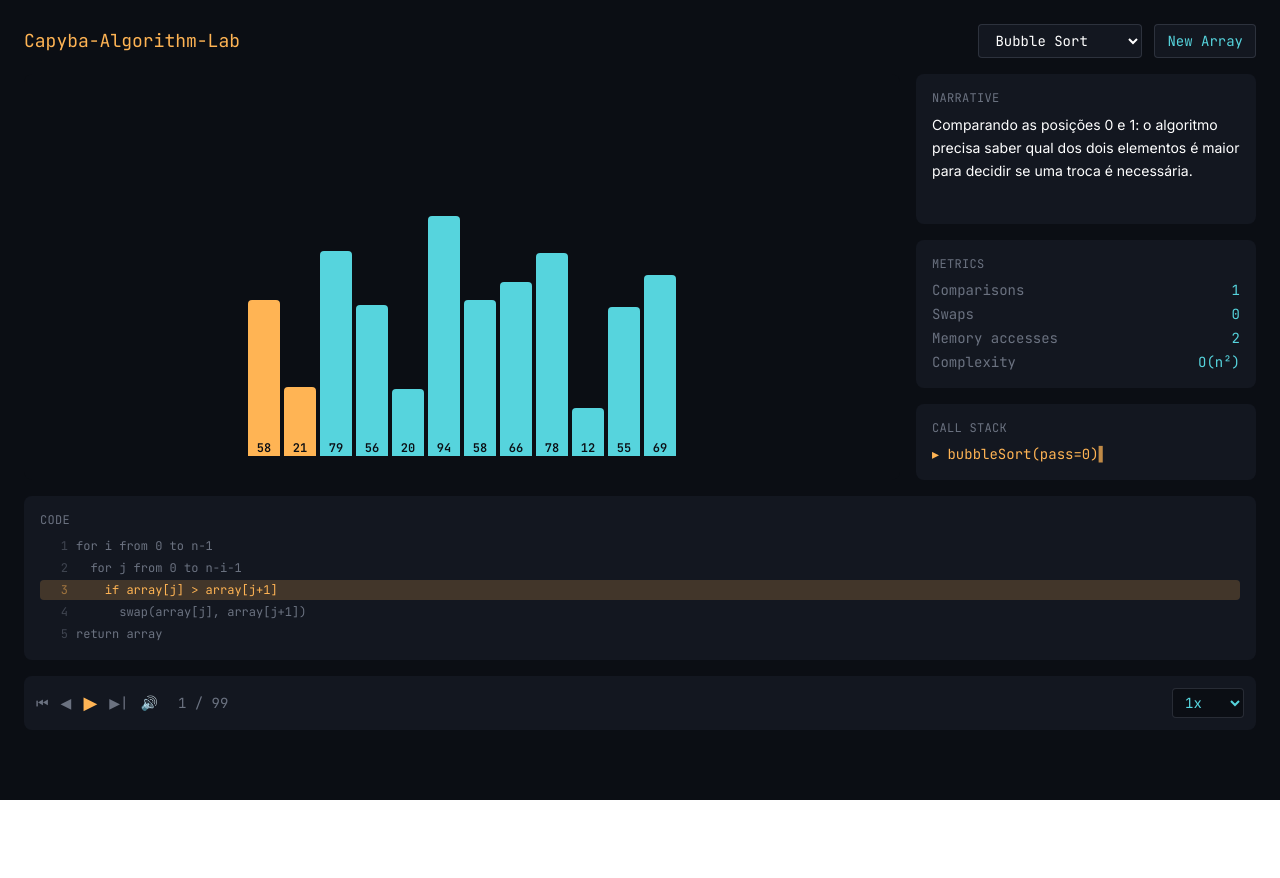
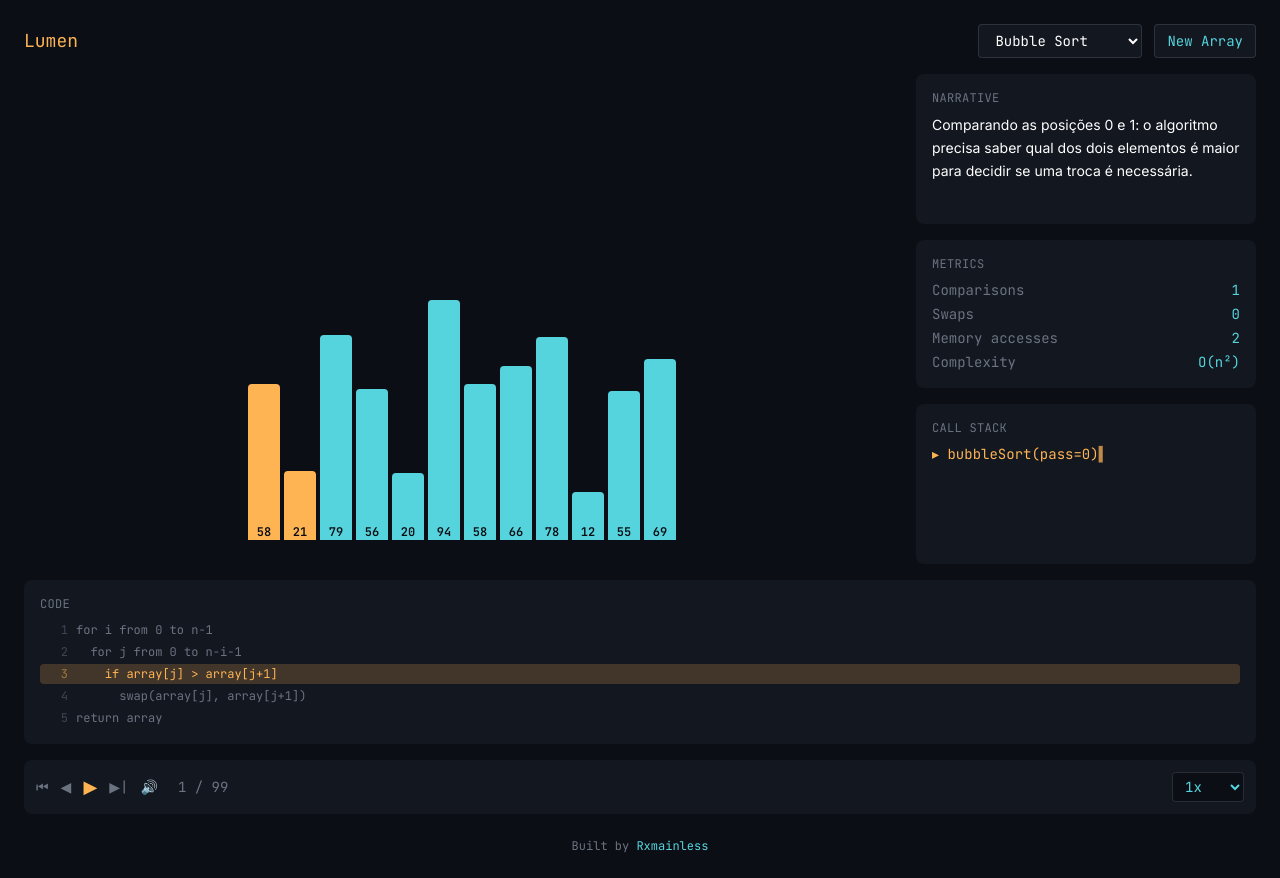
Before and after one commit to Rxmainless/Capyba-Algorithm-Lab, a React (Vite) app: page / in a window 1280 px wide. Before the commit the page ends 800 px from the top, so only its background shows below. Built offline with nearby package versions, Linux system fonts and the light colour scheme.

Commit message:
chore: rebrand project to Lumen, stabilize call stack height, auto-generate array on replay

```diff
--- a/index.html
+++ b/index.html
@@ -6,7 +6,7 @@
 <link href="https://fonts.googleapis.com/css2?family=JetBrains+Mono:wght@400;600&family=Inter:wght@400;500&display=swap" rel="stylesheet">
     <link rel="icon" type="image/svg+xml" href="/favicon.svg" />
     <meta name="viewport" content="width=device-width, initial-scale=1.0" />
-    <title>capyba-algorithm-lab</title>
+    <title>Lumen — Algorithm & CS Lab</title>
   </head>
   <body>
     <div id="root"></div>
--- a/package.json
+++ b/package.json
@@ -1,5 +1,5 @@
 {
-  "name": "capyba-algorithm-lab",
+  "name": "lumen-algorithm-lab",
   "private": true,
   "version": "0.0.0",
   "type": "module",
--- a/src/App.tsx
+++ b/src/App.tsx
@@ -1,4 +1,4 @@
-import { useEffect, useState } from "react";
+import { useEffect, useRef, useState } from "react";
 import { useExecutionStore } from "./store/executionStore";
 import { useFrameAudio } from "./hooks/useFrameAudio";
 import { getAlgorithmById } from "./engine/algorithms/registry";
@@ -20,16 +20,34 @@ export default function App() {
 
   const [algorithmId, setAlgorithmId] = useState("bubble-sort");
   const [inputArray, setInputArray] = useState(randomArray());
+  const autoPlayOnLoad = useRef(false);
 
   useEffect(() => {
     const algorithm = getAlgorithmById(algorithmId);
     loadFrames([...algorithm.run(inputArray)]);
+
+    if (autoPlayOnLoad.current) {
+      useExecutionStore.getState().play();
+      autoPlayOnLoad.current = false;
+    }
   }, [algorithmId, inputArray, loadFrames]);
+
+  const handlePlay = () => {
+    const { currentIndex, frames } = useExecutionStore.getState();
+    const isFinished = frames.length > 0 && currentIndex === frames.length - 1;
+
+    if (isFinished) {
+      autoPlayOnLoad.current = true;
+      setInputArray(randomArray());
+    } else {
+      useExecutionStore.getState().play();
+    }
+  };
 
   return (
     <div className="min-h-screen bg-bg text-white flex flex-col p-4 md:p-6 gap-4">
       <div className="flex flex-col md:flex-row md:items-center md:justify-between gap-3">
-        <h1 className="font-mono text-lg text-accent-amber">Capyba-Algorithm-Lab</h1>
+        <h1 className="font-mono text-lg text-accent-amber">Lumen</h1>
         <AlgorithmSelector
           selectedId={algorithmId}
           onSelect={setAlgorithmId}
@@ -45,7 +63,10 @@ export default function App() {
         </div>
       </div>
       <CodePanel algorithmId={algorithmId} />
-      <PlaybackControls />
+      <PlaybackControls onPlay={handlePlay} />
+      <footer className="text-center text-xs font-mono text-text-secondary pt-2">
+        Built by <a href="https://github.com/Rxmainless" target="_blank" rel="noopener noreferrer" className="text-accent-cyan hover:text-white">Rxmainless</a>
+      </footer>
     </div>
   );
 }
--- a/src/components/controls/PlaybackControls.tsx
+++ b/src/components/controls/PlaybackControls.tsx
@@ -9,8 +9,12 @@ const SPEED_OPTIONS = [
   { label: "4x", value: 100 },
 ] as const;
 
-export function PlaybackControls() {
-  const { isPlaying, play, pause, next, prev, reset, speed, setSpeed, currentIndex, frames, muted, toggleMute } =
+interface PlaybackControlsProps {
+  onPlay: () => void;
+}
+
+export function PlaybackControls({ onPlay }: PlaybackControlsProps) {
+  const { isPlaying, pause, next, prev, reset, speed, setSpeed, currentIndex, frames, muted, toggleMute } =
     useExecutionStore();
 
   useEffect(() => {
@@ -23,7 +27,7 @@ export function PlaybackControls() {
     <div className="flex items-center gap-3 bg-panel rounded-lg p-3 font-mono text-sm">
       <button onClick={reset} className="text-text-secondary hover:text-white">⏮</button>
       <button onClick={prev} className="text-text-secondary hover:text-white">◀</button>
-      <button onClick={isPlaying ? pause : play} className="text-accent-amber hover:text-white text-lg">
+      <button onClick={isPlaying ? pause : onPlay} className="text-accent-amber hover:text-white text-lg">
         {isPlaying ? "⏸" : "▶"}
       </button>
       <button onClick={next} className="text-text-secondary hover:text-white">▶|</button>
--- a/src/components/panels/CallStackPanel.tsx
+++ b/src/components/panels/CallStackPanel.tsx
@@ -5,7 +5,7 @@ export function CallStackPanel() {
   const stack = frame?.callStack ?? [];
 
   return (
-    <div className="bg-panel rounded-lg p-4 font-mono text-sm">
+    <div className="bg-panel rounded-lg p-4 font-mono text-sm h-40 overflow-y-auto">
       <h3 className="text-xs text-text-secondary uppercase tracking-wide mb-2">Call Stack</h3>
       {stack.length === 0 ? (
         <p className="text-text-secondary">empty</p>
```
